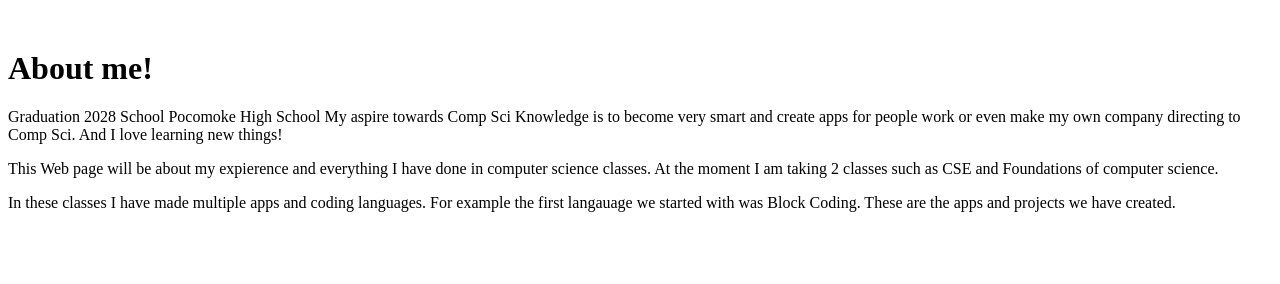
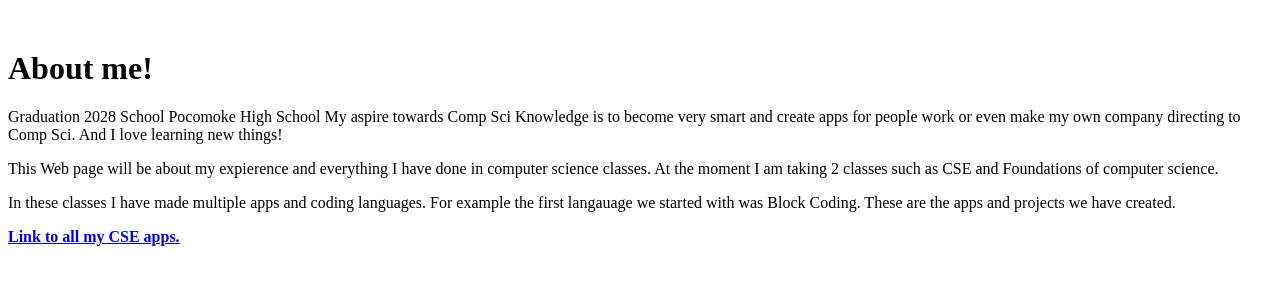
Before and after one commit to itsonlyk/itsonlyk.github.io, a plain HTML site: page index.html in a window 1280 px wide. Drawn offline with Linux system fonts and the light colour scheme.

Commit message:
Update index.html

```diff
--- a/index.html
+++ b/index.html
@@ -19,6 +19,7 @@ At the moment I am taking 2 classes such as CSE and Foundations of computer scie
 <p>In these classes I have made multiple apps and coding languages.
 For example the first langauage we started with was Block Coding. These are the apps and projects we have created.</p>
 
+<b><a href="https://sites.google.com/d/1rQIxszF6B5eHZnW2PtxPMhq2fmF6uU1h/p/1Nj4QXiwCHW387DHnbZpJlcTu_SBMKHj-/edit">Link to all my CSE apps.</a></b>
 
 </body>
 </html>
```
